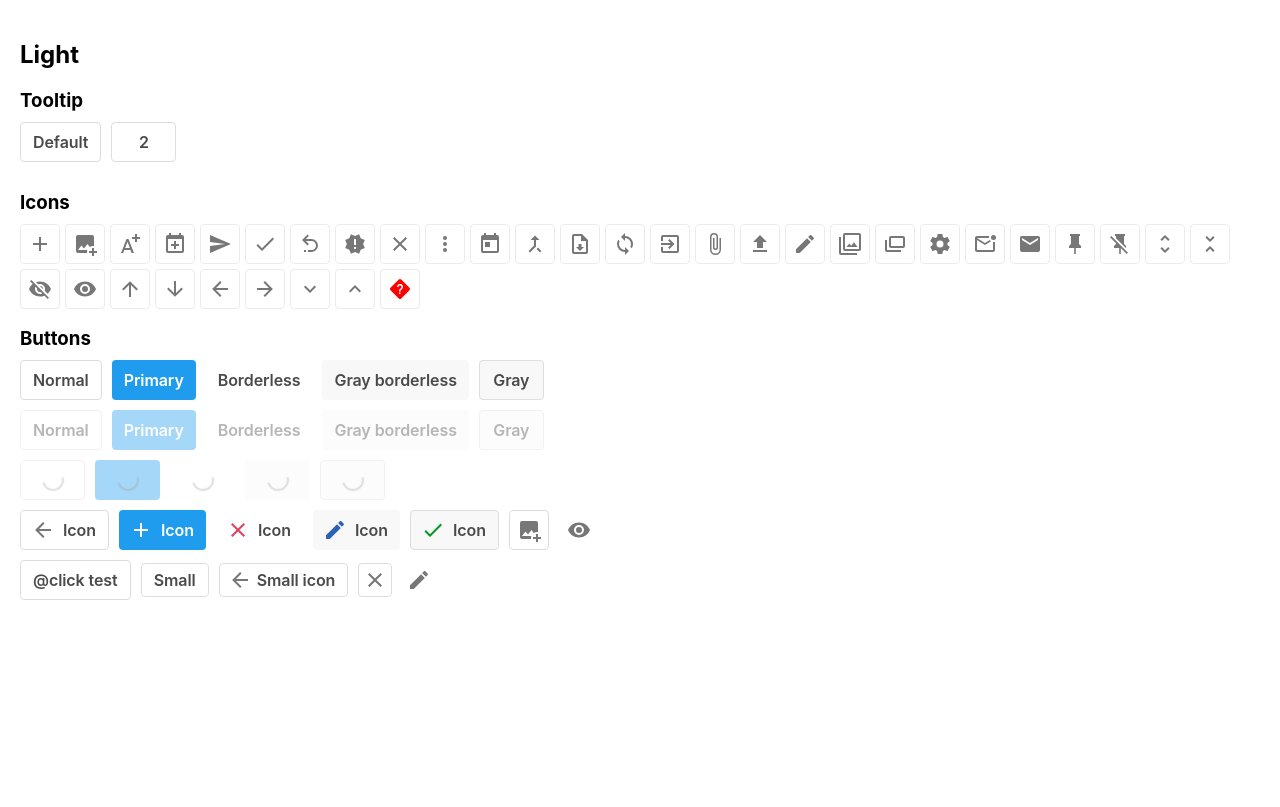
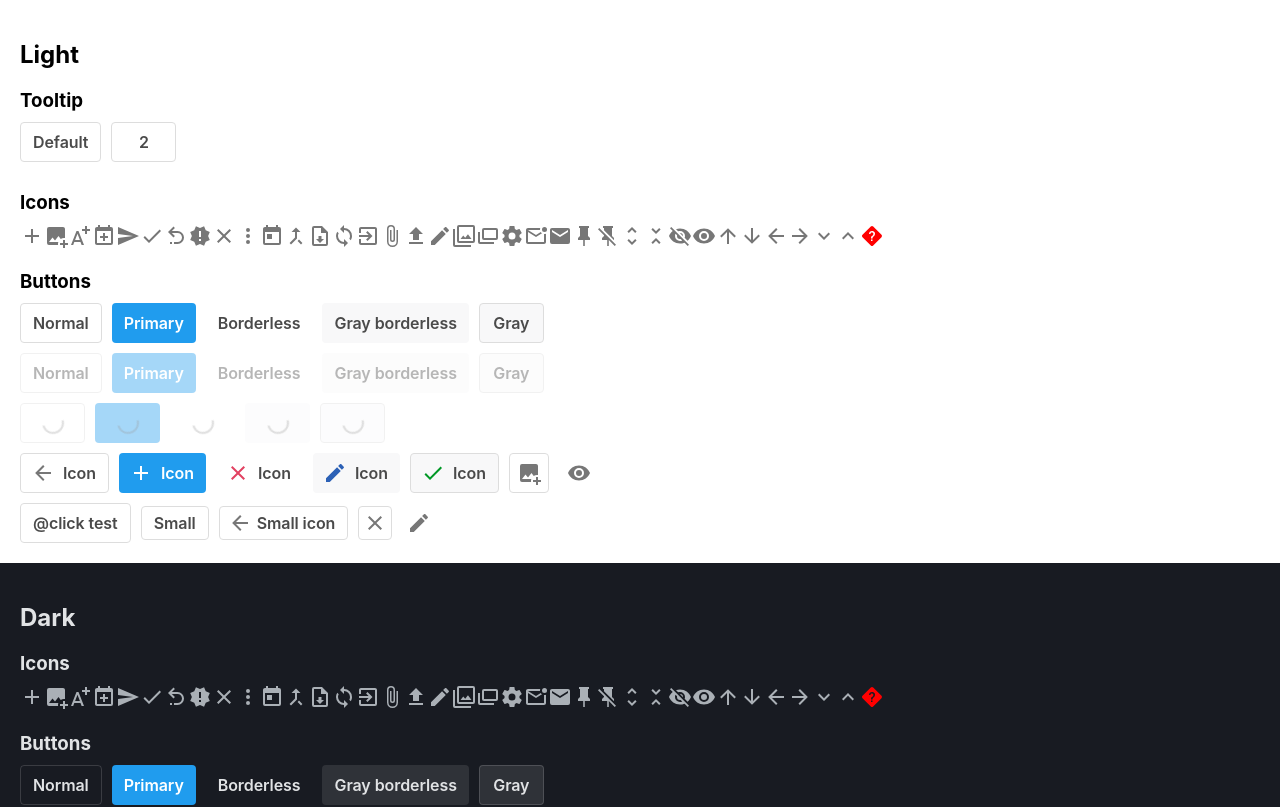
Before and after one commit to rzuppur/rvc, a Vue app: page / in a window 1280 px wide. Shown: the top 807 px of the page. Built offline with nearby package versions, Linux system fonts and the light colour scheme; the HTML template or start-up script is replaced by a standard one; a web font is replaced by a local one.

Commit message:
Icon refactor to render function

```diff
--- a/src/App.vue
+++ b/src/App.vue
@@ -12,8 +12,7 @@
     h3 Icons
 
     .icons
-      .icon-container(v-for="icon in icons.concat(['missing'])" v-rtip="icon" )
-        r-icon.gray(:icon="icon")
+      r-icon.gray(v-for="icon in icons.concat(['missing'])" :icon="icon" v-rtip="icon")
 
 
   mixin buttons()
@@ -69,7 +68,7 @@
       +icons()
       +buttons()
 
-    //-section.darkMode
+    section.darkMode
 
       h1 Dark
 
@@ -146,22 +145,5 @@
       &:not(:last-child):not(.fullwidth)
         margin-right $_buttons_margin
 
-  .icons
-    margin-bottom -5px
-    margin-right -5px
-
-    .icon-container
-      border 1px solid alpha(#999, .2)
-      border-radius $border-radius
-      display inline-flex
-      align-items center
-      margin-right 5px
-      margin-bottom 5px
-
-      .icon
-        margin 7px
-
-      .name
-        padding-right 9px
 
 </style>
--- a/src/components/Button.vue
+++ b/src/components/Button.vue
@@ -49,6 +49,7 @@
       disabled: Boolean,
     },
     render(createElement, context) {
+      const d = context.data;
       const p = context.props;
 
       const childrenNodes = [];
@@ -79,8 +80,8 @@
 
       return createElement("button", {
         attrs: { "aria-label": p.label },
-        class: [buttonClasses, context.data.staticClass, context.data.class],
-        directives: context.data.directives,
+        class: [buttonClasses, d.staticClass, d.class],
+        directives: d.directives,
         domProps: {
           disabled: p.disabled || p.loading,
           type: p.submit ? "submit" : "button",
--- a/src/components/Icon.vue
+++ b/src/components/Icon.vue
@@ -1,8 +1,8 @@
-<template lang="pug" functional>
+<!--<template lang="pug" functional>
 
   span.icon.material(:class="[ data.class, data.staticClass ]" v-html="props.iconsObject[props.icon] ? props.iconsObject[props.icon] : props.fallbackIcon")
 
-</template>
+</template>-->
 
 <script>
 
@@ -10,7 +10,7 @@
 
   export default {
     name: "Icon",
-
+    functional: true,
     props: {
       icon: {
         validator(value) {
@@ -36,6 +36,17 @@
         },
       },
     },
+    render(createElement, context) {
+      const d = context.data;
+      const p = context.props;
+
+      return createElement("span", {
+        attrs: { "aria-hidden": true },
+        class: ["icon", "material", d.staticClass, d.class],
+        directives: d.directives,
+        domProps: { innerHTML: p.iconsObject[p.icon] ? p.iconsObject[p.icon] : p.fallbackIcon },
+      });
+    },
   };
 
 </script>
@@ -47,6 +58,7 @@
   .icon.material
     height 24px
     width 24px
+    display inline-block
 
     &.icon-text
       vertical-align text-top
```
